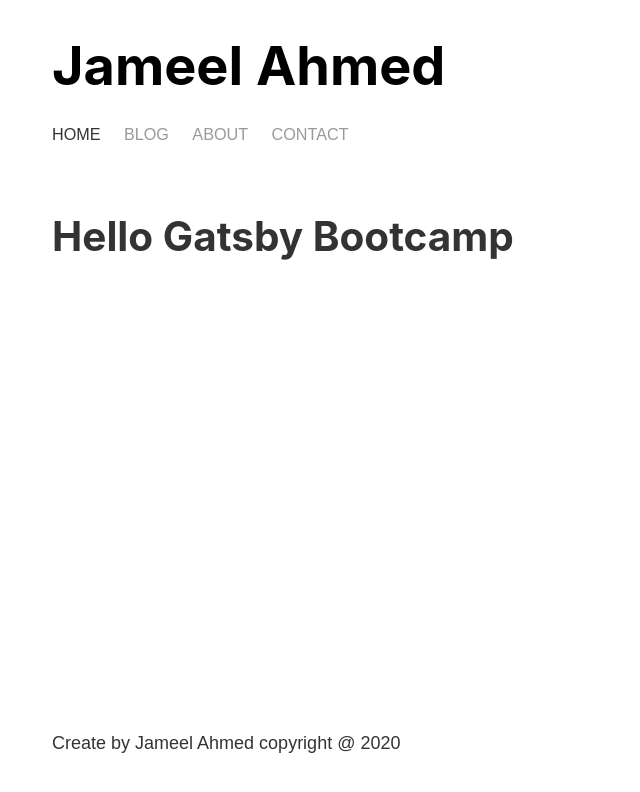
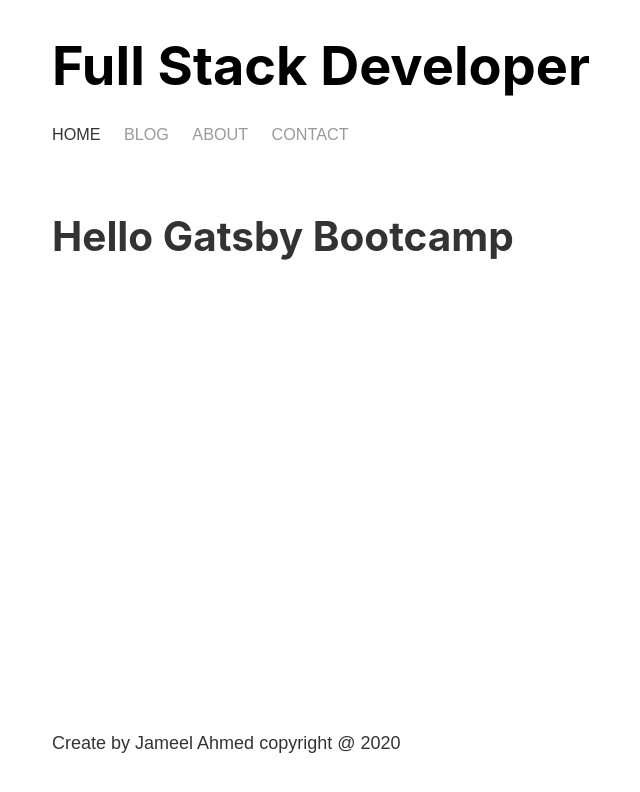
Before and after one commit to jameel-fullstackdeveloper/gatsby-bootcamp, a Gatsby site: page / in a window 1280 px wide. Shown: the whole page, without its empty margins (231-871 px from the left). Built offline with nearby package versions, Linux system fonts and the light colour scheme; Gatsby itself is replaced by a stand-in of ours.

Commit message:
graphql lessopn 08

```diff
--- a/gatsby-config.js
+++ b/gatsby-config.js
@@ -5,7 +5,10 @@
  */
 
 module.exports = {
-  /* Your site config here */
+  siteMetadata :  {
+    title : "Full Stack Developer",
+    author : "Jameel Ahmed"
+  },
   plugins: [
     'gatsby-plugin-sass'
   ],
--- a/src/components/footer.js
+++ b/src/components/footer.js
@@ -1,10 +1,21 @@
 import React from 'react'
+import { useStaticQuery,graphql  } from 'gatsby'
 
 const Footer = () => {
 
+    const data = useStaticQuery(graphql`
+    query {
+      site {
+        siteMetadata {
+          author
+        }
+      }
+    }
+  `)
+
     return (
         <footer>
-            <p>Create by Jameel Ahmed copyright @ 2020</p>
+            <p>Create by {data.site.siteMetadata.author} copyright @ 2020</p>
         </footer>
     )
 }
--- a/src/components/header.js
+++ b/src/components/header.js
@@ -1,14 +1,24 @@
 import React from 'react'
-import { Link } from 'gatsby'
+import { Link,useStaticQuery,graphql  } from 'gatsby'
 
 import headerStyles from './header.module.scss'
 
 const Header = () => {
 
+    const data = useStaticQuery(graphql`
+    query {
+      site {
+        siteMetadata {
+          title
+        }
+      }
+    }
+  `)
+
     return (
         <>
             <header className={headerStyles.header}>
-            <h1 className={headerStyles.title}>Jameel Ahmed</h1>
+            <h1 className={headerStyles.title}>{data.site.siteMetadata.title}</h1>
             <nav>
                 <ul className={headerStyles.navlist}>
                     <li><Link to="/" className={headerStyles.navitem} activeClassName={headerStyles.navitemactive} > Home </Link></li>
```
